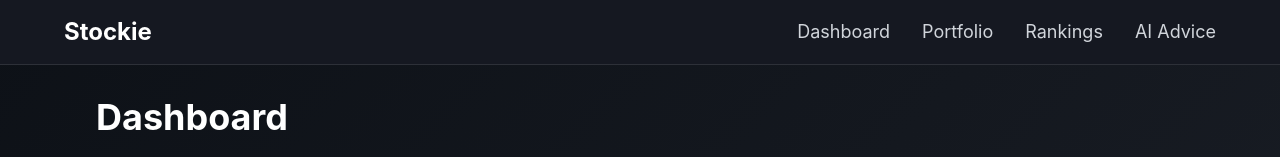
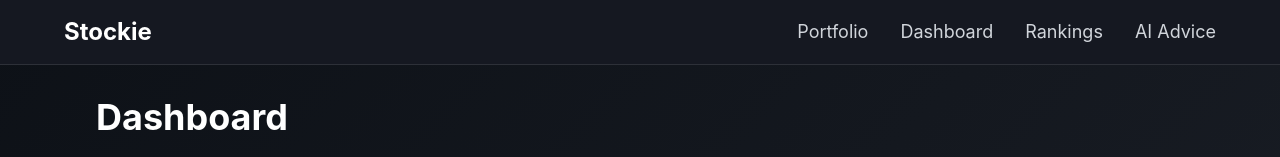
Before and after one commit to RajChintawar/Stockie-Mng, a React app in the folder frontend/: page / in a window 1280 px wide. Shown: the top 157 px of the page. Built offline with nearby package versions, Linux system fonts and the light colour scheme; the HTML template or start-up script is replaced by a standard one.

Commit message:
Portfolio first page

```diff
--- a/frontend/src/components/Navbar.jsx
+++ b/frontend/src/components/Navbar.jsx
@@ -15,9 +15,9 @@ export default function Navbar() {
 
         {/* DESKTOP MENU */}
         <div className="hidden md:flex gap-8 text-gray-300 text-lg">
-          <Link to="/" className="hover:text-blue-400 transition">Dashboard</Link>
+          <Link to="/portfolio" className="hover:text-blue-400 transition">Portfolio</Link>
 
-          <Link to="/portfolio" className="hover:text-white">Portfolio</Link>
+          <Link to="/" className="hover:text-white">Dashboard</Link>
           <Link to="/rankings" className="hover:text-white">Rankings</Link>
           <Link to="/suggestion" className="hover:text-white">AI Advice</Link>
         </div>
@@ -34,9 +34,9 @@ export default function Navbar() {
       {/* MOBILE DROPDOWN MENU */}
       {open && (
         <div className="md:hidden mt-3 bg-[#1b1f27] p-4 rounded-xl space-y-4 text-gray-200 text-lg">
-         <Link onClick={() => setOpen(false)} to="/" className="block">Dashboard</Link>
+         <Link onClick={() => setOpen(false)} to="/portfolio" className="block">Portfolio</Link>
 
-          <Link onClick={() => setOpen(false)} to="/portfolio" className="block">Portfolio</Link>
+          <Link onClick={() => setOpen(false)} to="/" className="block">Dashboard</Link>
           <Link onClick={() => setOpen(false)} to="/rankings" className="block">Rankings</Link>
           <Link onClick={() => setOpen(false)} to="/suggestion" className="block">AI Advice</Link>
         </div>
```
